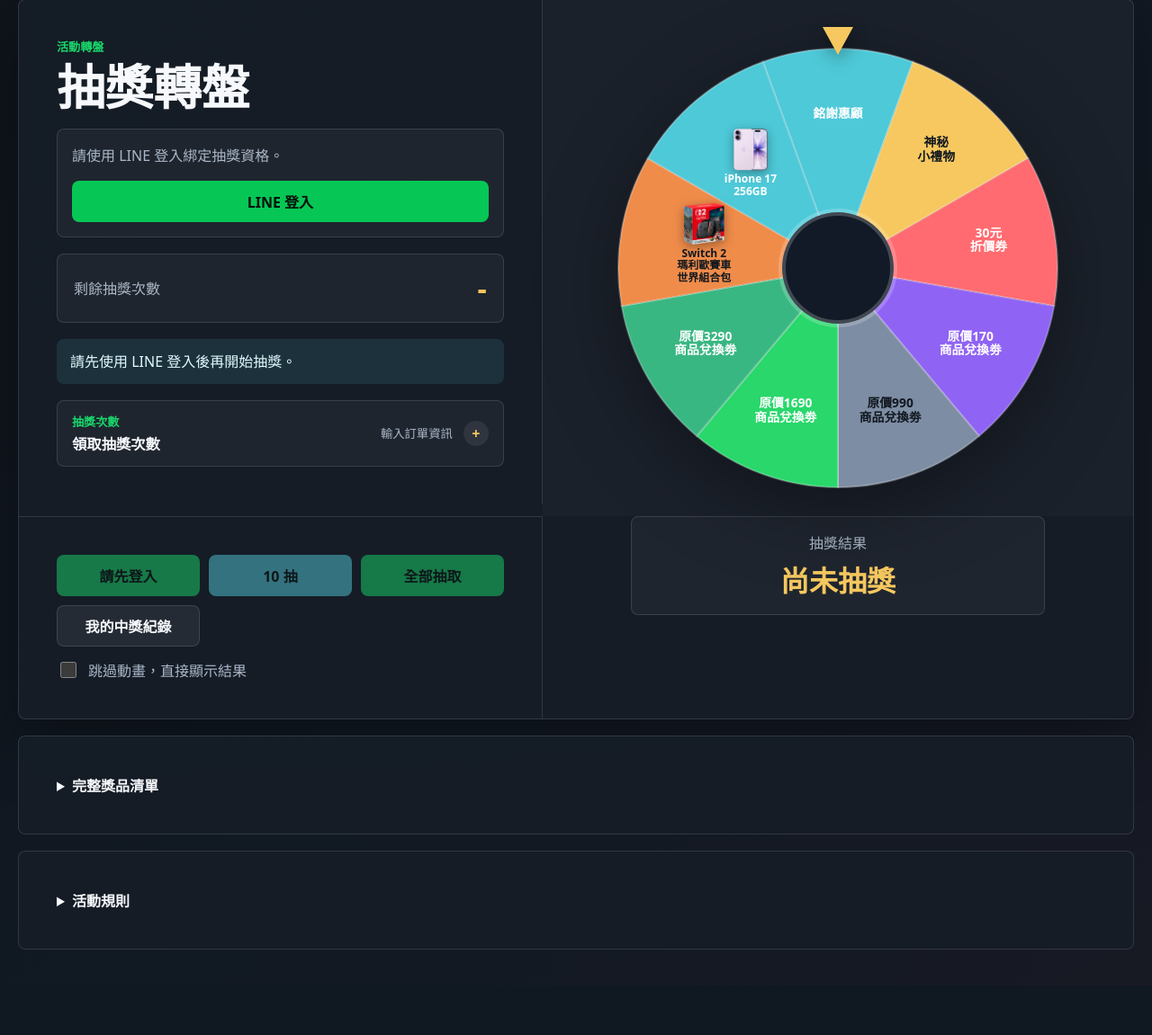
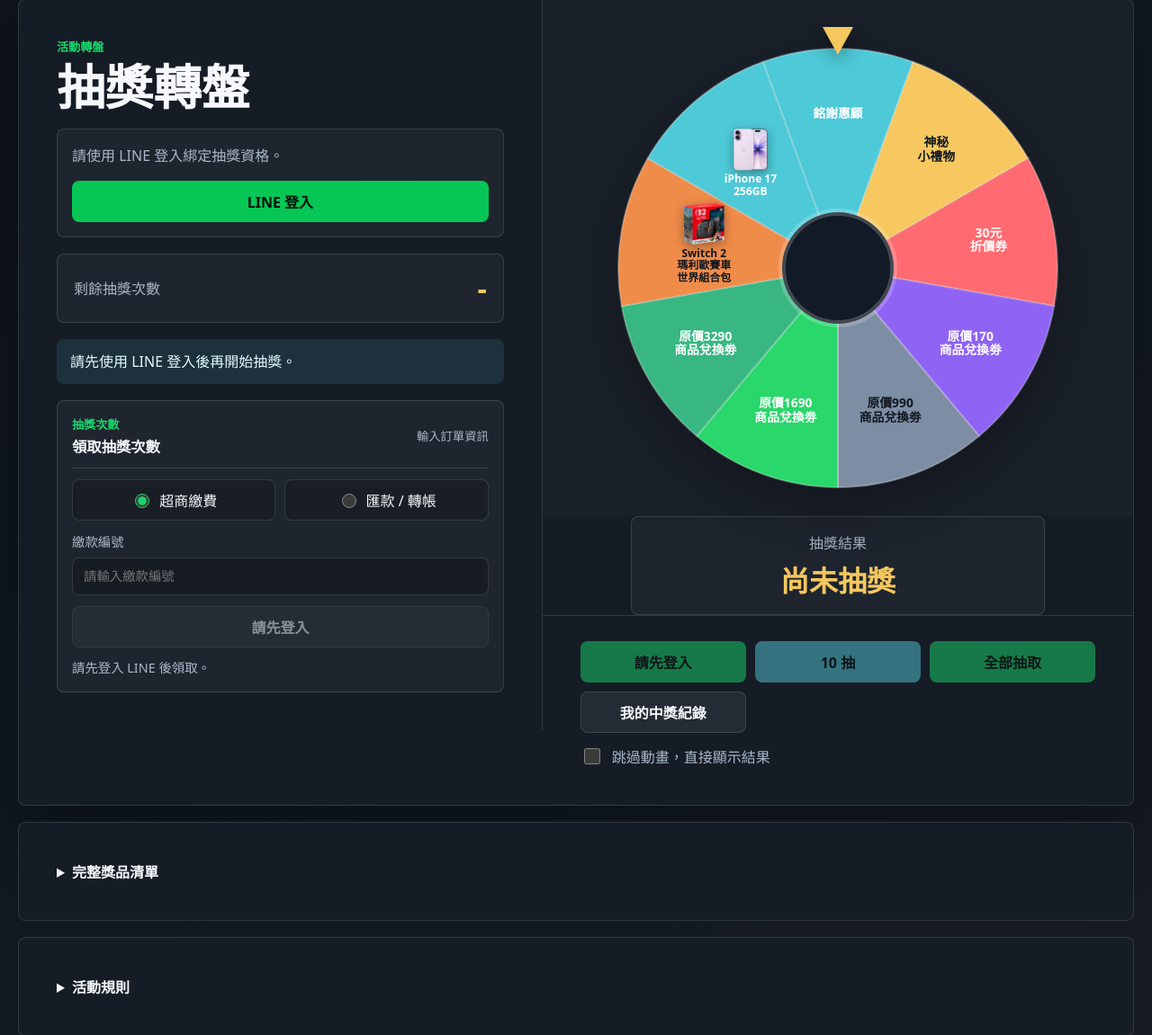
Before and after one commit to liyas10222/line-lottery, a Flask app: page /lottery in a window 1280 px wide. Shown: the part 41-1192 px from the top of the page at 90% size. Before the commit the page ends 1097 px from the top, so only its background shows below. Run offline with Flask 3, Linux system fonts and the light colour scheme; data comes from the database, SQL or seed files in the repository; data that the repository does not hold is empty; some libraries are stand-ins or nearby versions.

Commit message:
Move lottery actions below result

```diff
--- a/static/css/style.css
+++ b/static/css/style.css
@@ -73,8 +73,8 @@ button {
   grid-template-areas:
     "profile"
     "wheel"
-    "controls"
-    "result";
+    "result"
+    "controls";
 }
 
 .profile-panel,
@@ -270,51 +270,28 @@ h3 {
 }
 
 .claim-card {
-  padding: 0;
-  overflow: hidden;
-}
-
-.claim-summary {
-  min-height: 58px;
-  padding: 13px 16px;
+  display: grid;
+  gap: 12px;
+  padding: 16px;
+}
+
+.claim-heading {
   display: flex;
   align-items: center;
   justify-content: space-between;
   gap: 12px;
-  cursor: pointer;
-  list-style: none;
-}
-
-.claim-summary::-webkit-details-marker {
-  display: none;
-}
-
-.claim-summary::after {
-  content: "+";
-  width: 28px;
-  height: 28px;
-  display: grid;
-  place-items: center;
-  border-radius: 999px;
-  background: rgba(255, 255, 255, .07);
-  color: var(--gold);
-  font-weight: 900;
-}
-
-.claim-details[open] .claim-summary::after {
-  content: "−";
-}
-
-.claim-summary > span {
+}
+
+.claim-heading > span {
   display: grid;
   gap: 3px;
 }
 
-.claim-summary strong {
+.claim-heading strong {
   font-size: 1.02rem;
 }
 
-.claim-summary small {
+.claim-heading small {
   margin-left: auto;
   color: var(--muted);
 }
@@ -322,8 +299,8 @@ h3 {
 .claim-body {
   display: grid;
   gap: 12px;
-  padding: 0 16px 16px;
   border-top: 1px solid var(--border);
+  padding-top: 12px;
 }
 
 .claim-mode-group {
@@ -1410,7 +1387,8 @@ h3 {
     grid-template-columns: minmax(0, .94fr) minmax(340px, 1.06fr);
     grid-template-areas:
       "profile wheel"
-      "controls result";
+      "profile result"
+      "profile controls";
     align-items: start;
   }
 
@@ -1422,8 +1400,9 @@ h3 {
 
   .lottery-controls-panel {
     border-top: 1px solid var(--border);
-    border-right: 1px solid var(--border);
-    align-self: stretch;
+    border-right: 0;
+    align-self: start;
+    padding-top: clamp(18px, 2.4vw, 28px);
   }
 
   .wheel-panel {
@@ -1438,7 +1417,7 @@ h3 {
 
   .result-box {
     align-self: start;
-    margin: 0 auto clamp(18px, 3vw, 34px);
+    margin: 0 auto;
   }
 
   .admin-grid {
@@ -1524,16 +1503,16 @@ h3 {
     align-items: flex-start;
   }
 
-  .claim-summary {
-    padding: 12px 14px;
-  }
-
-  .claim-summary small {
+  .claim-heading {
+    align-items: flex-start;
+  }
+
+  .claim-heading small {
     display: none;
   }
 
   .claim-body {
-    padding: 0 14px 14px;
+    padding-top: 12px;
   }
 
   .avatar {
--- a/templates/lottery.html
+++ b/templates/lottery.html
@@ -48,14 +48,14 @@
 
         <div id="message" class="message">正在初始化 LIFF...</div>
 
-        <details id="claimCard" class="claim-card claim-details">
-          <summary class="claim-summary">
+        <div id="claimCard" class="claim-card">
+          <div class="claim-heading">
             <span>
               <span class="profile-label">抽獎次數</span>
               <strong id="claimTitle">領取抽獎次數</strong>
             </span>
             <small>輸入訂單資訊</small>
-          </summary>
+          </div>
 
           <div class="claim-body">
             <div class="claim-mode-group" role="radiogroup" aria-label="付款方式">
@@ -90,7 +90,7 @@
             <button id="claimSpinsButton" class="ghost-button claim-button" type="button" disabled>領取抽獎次數</button>
             <p id="claimResult" class="claim-result">請先登入 LINE 後領取。</p>
           </div>
-        </details>
+        </div>
 
       </div>
 
@@ -99,6 +99,11 @@
           <div class="pointer" aria-hidden="true"></div>
           <div id="wheel" class="wheel" aria-hidden="true"></div>
         </div>
+      </div>
+
+      <div id="result" class="result-box single-result-box">
+        <span>抽獎結果</span>
+        <strong>尚未抽獎</strong>
       </div>
 
       <div class="lottery-controls-panel">
@@ -114,11 +119,6 @@
           <input id="skipAnimation" type="checkbox">
           <span>跳過動畫，直接顯示結果</span>
         </label>
-      </div>
-
-      <div id="result" class="result-box single-result-box">
-        <span>抽獎結果</span>
-        <strong>尚未抽獎</strong>
       </div>
     </section>
 
```
